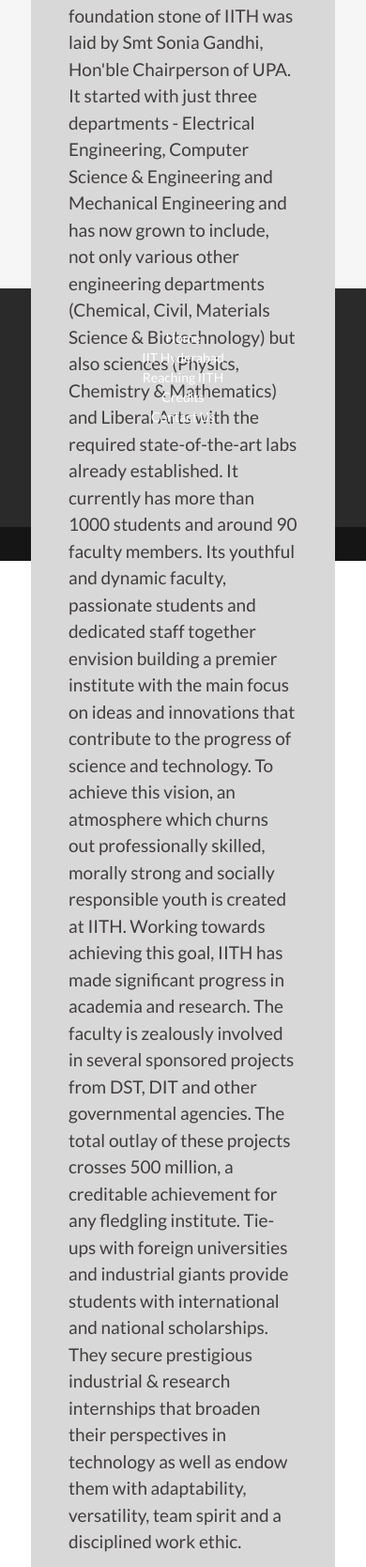
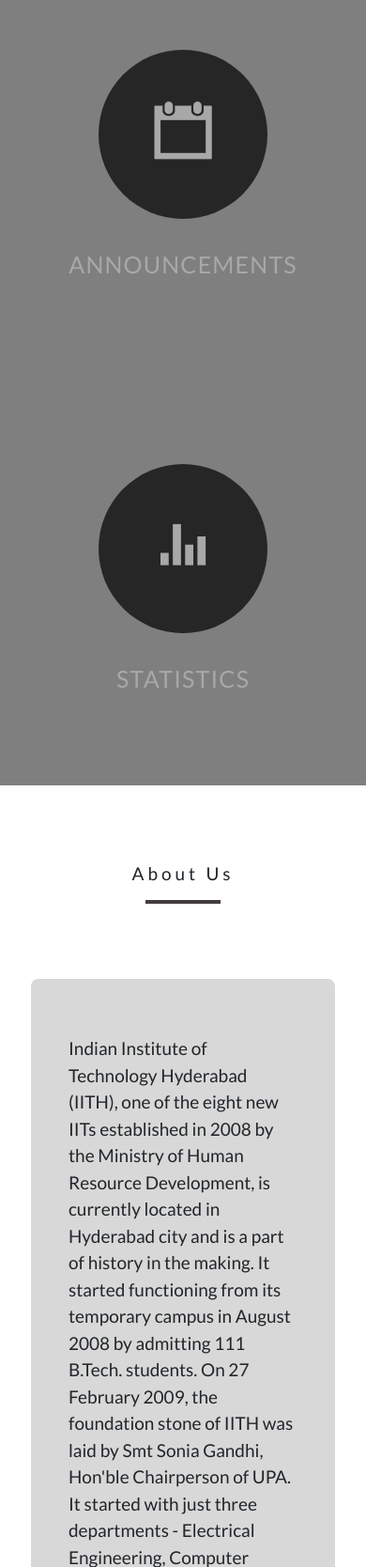
Before and after one commit to saksham-mittal/iith-placement-cell, a Django app: page / in a window 390 px wide. Shown: the part 2663-4331 px from the top of the page at 94% size. Run offline with Django 3.2, Linux system fonts and the light colour scheme; some libraries are stand-ins or nearby versions; some web fonts are replaced.

Commit message:
Made the site responsive

```diff
--- a/placement/static/css/index.css
+++ b/placement/static/css/index.css
@@ -96,7 +96,6 @@
 #director, #about-content {
   background-color: #F6F6F6;
   color: #423D3D;
-  height: 750px;
 }
 
 #director-title {
@@ -128,13 +127,8 @@
   background-size: cover;
 }
 
-#links-container {
-  height: 450px;
-}
-
 .overlay1 {
   background-color: rgba(1, 1, 1, 0.5);
-  height: 450px;
 }
 
 .circle-panel {
@@ -149,6 +143,7 @@
 }
 
 .link-panel {
+  padding-bottom: 80px;
   background-color: transparent;
   -webkit-transition: all 0.5s ease;
   transition: all 0.5s ease;
@@ -163,6 +158,34 @@
   transition: all .3s ease;
 }
 
-#about-content {
-  height: 970px;
+@media (max-width: 1000px) {
+
+  #welcome-heading {
+    font-size: 52px;
+  }
+
+  #name-heading {
+    font-size: 14px;
+  }
+
+  .btn1 {
+    font-size: 13px;
+  }
+
 }
+
+@media (max-width: 370px) {
+
+  #welcome-heading {
+    font-size: 40px;
+  }
+
+  #name-heading {
+    font-size: 14px;
+  }
+
+  .btn1 {
+    font-size: 16px;
+  }
+
+}
--- a/placement/templates/placement/footer.html
+++ b/placement/templates/placement/footer.html
@@ -5,7 +5,7 @@
     <div class="row pt-5 pb-3 p-0">
         <div class="col-xl-2 offset-xl-1 text-center"><a href="{% url 'placement:index' %}" style="color: #fff;">Home</a></div>
         <div class="col-xl-2 text-center"><a href="https://www.iith.ac.in/" style="color: #fff;">IIT Hyderabad</a></div>
-        <div class="col-xl-2 text-center"><a href="ReachIITH.pdf" style="color: #fff;">Reaching IITH</a></div>
+        <div class="col-xl-2 text-center"><a href="{% static 'docs/ReachIITH.pdf' %}" style="color: #fff;">Reaching IITH</a></div>
         <div class="col-xl-2 text-center"><a href="credits.html" style="color: #fff;">Credits</a></div>
         <div class="col-xl-2 text-center"><a href="contactUs.html" style="color: #fff;">Contact Us</a></div>
     </div>
--- a/placement/templates/placement/index.html
+++ b/placement/templates/placement/index.html
@@ -19,11 +19,11 @@
       <div class="container-fluid overlay m-0">
         <div class="container-fluid text-center">
 
-          <div class="img-container col-xl-2 offset-xl-5">
+          <div class="img-container col-xl-2 offset-xl-5 col-6 offset-3 col-md-4 offset-md-4 col-lg-2 offset-lg-5">
             <img src="{% static 'images/iithLogo.png' %}" id="logoImg">
           </div>
 
-          <div class="container-fluid col-xl-8 offset-xl-2 mt-4">
+          <div class="container-fluid col-xl-8 offset-xl-2 mt-4 col-md-6 offset-md-3">
             <h1 id="welcome-heading">Welcome to IITH Placement Office</h1>
           </div>
 
@@ -32,13 +32,13 @@
           </div>
 
           <div class="row mt-5">
-            <div class="col-xl-3 offset-xl-3">
+            <div class="col-xl-3 offset-xl-3 mb-2 col-md-4 offset-md-2">
                 <a href="http://www.iith.ac.in/aims/">
                   <div class="btn1 p-3" style="float: right; font-weight: 500;">STUDENT LOGIN</div>
                 </a>
             </div>
 
-            <div class="col-xl-3 offset-xl-0">
+            <div class="col-xl-3 offset-xl-0 col-md-4">
                 <a href="http://www.iith.ac.in/aims/login/employerLoginHome">
                   <div class="btn1 btn1_2 p-3" style="float: left;">RECRUITER LOGIN</div>
               </a>
@@ -49,7 +49,7 @@
       </div>
     </div>
 
-    <div class="container-fluid" id="director">
+    <div class="container-fluid" id="director" style="padding-bottom: 70px;">
       <div class="text-center">
         <p id="director-title">From Director’s Desk</p>
         <div id="dash"></div>
@@ -63,14 +63,13 @@
         </div>
         <div class="col-xl-8">
           <p style="font-size: 19px; padding-top: 20px;">In July 2017 IIT Hyderabad entered its 10th year. We have come a long way in the last 9 years. Academically, we are at the forefront of developing new curricula and new programs. We are also at the forefront of research and development. Our faculty student ratio is the best among all IITs -- 1:13. We have a very strong PG program. The rough ratio among Ph.D. students, Masters students and undergraduate students is 30:25:45. Our placement records is also very good -- in most departments all students get placed, with highest salary around 35 lakhs per annum.</p>
-          <!--<a href="{% url 'placement:announcements' %}">Announcement page</a>-->
         </div>
       </div>
     </div>
 
     <div id="links-container" class="container-fluid parallax p-0" data-parallax-bg-image="{% static 'images/links-back.jpg' %}" data-parallax-speed="0.9" data-parallax-direction="down">
       <div class="container-fluid overlay1 m-0 pl-0 pr-0 row">
-        <div class="col-xl-4 link-panel text-center">
+        <div class="col-xl-4 col-md-4 link-panel text-center">
           <a href="{% url 'placement:companies' %}">
             <div class="circle-panel">
               <i class="iconList icon ion-university"></i>
@@ -79,7 +78,7 @@
           </a>
         </div>
 
-        <div class="col-xl-4 link-panel text-center">
+        <div class="col-xl-4 col-md-4 link-panel text-center">
           <a href="{% url 'placement:announcements' %}">
             <div class="circle-panel">
               <i class="iconList icon ion-calendar"></i>
@@ -88,7 +87,7 @@
           </a>
         </div>
 
-        <div class="col-xl-4 link-panel text-center">
+        <div class="col-xl-4 col-md-4 link-panel text-center">
           <a href="{% url 'placement:statistics' %}">
             <div class="circle-panel">
               <i class="iconList icon ion-stats-bars"></i>
@@ -100,7 +99,7 @@
       </div>
     </div>
 
-    <div class="container-fluid" id="about-content">
+    <div class="container-fluid" style="padding-bottom: 70px;">
       <div class="text-center">
         <p id="director-title">About Us</p>
         <div id="dash"></div>
--- a/placement/templates/placement/sidenav.html
+++ b/placement/templates/placement/sidenav.html
@@ -36,7 +36,7 @@
                               <ul>
                                   <li><a href="https://www.iith.ac.in/index.php/iith-people/peple-faculty" class="list-items">World Class Faculty</a></li>
                                   <li><a href="https://www.iithaa.org/" class="list-items">Alumni</a></li>
-                                  <li><a href="https://www.collegepravesh.com/engineering-colleges/iit-hyderabad/#ranking" class="list-items">Rankings</a></li>
+                                  <li><a href="https://www.nirfindia.org/EngineeringRanking.html" class="list-items">Rankings</a></li>
                                   <li><a href="https://www.iith.ac.in/rnd/index.html" class="list-items">R &amp; D</a></li>
                                   <li><a href="https://www.iith.ac.in/index.php/news" class="list-items">News</a></li>
                                   <li><a href="https://www.iith.ac.in/index.php/administration/message-from-director" class="list-items">Director's message</a></li>
@@ -57,8 +57,8 @@
                           <a class="collapsible-header">Downloads</a>
                           <div class="collapsible-body">
                               <ul>
-                                  <li><a href="placement-brochure.pdf" download class="list-items">Placement Brochure</a></li>
-                                  <li><a href="InvitationLetter2018.docx" class="list-items">Invitation letter</a></li>
+                                  <li><a href="{% static 'docs/placement-brochure.pdf' %}" download class="list-items">Placement Brochure</a></li>
+                                  <li><a href="{% static 'docs/InvitationLetter2018.docx' %}" class="list-items">Invitation letter</a></li>
                                   <li><a href="https://www.iith.ac.in/index.php/departments" class="list-items">Department Wise Brochures</a></li>
                               </ul>
                           </div>
--- a/placement/templates/placement/studentLife.html
+++ b/placement/templates/placement/studentLife.html
@@ -84,10 +84,10 @@
                         </div>
                         <div class="row">
                             <div class="col-6 pr-1">
-                                <img src="{% static 'images/nvision2.png' %}" style="width: 100%;">
+                                <img src="{% static 'images/nvison2.jpeg' %}" style="width: 100%;">
                             </div>
                             <div class="col-6 pl-1">
-                                <img src="{% static 'images/nvision3.png' %}" style="width: 100%;">
+                                <img src="{% static 'images/nvision3.jpg' %}" style="width: 100%;">
                             </div>
                         </div>
                     </div>
```
Also changed, not shown: placement/static/css/externalCss.css (+21 -1 lines), placement/templates/placement/announcements.html (+18 -1 lines), placement/templates/placement/placementProcess.html (+25 -8 lines).
